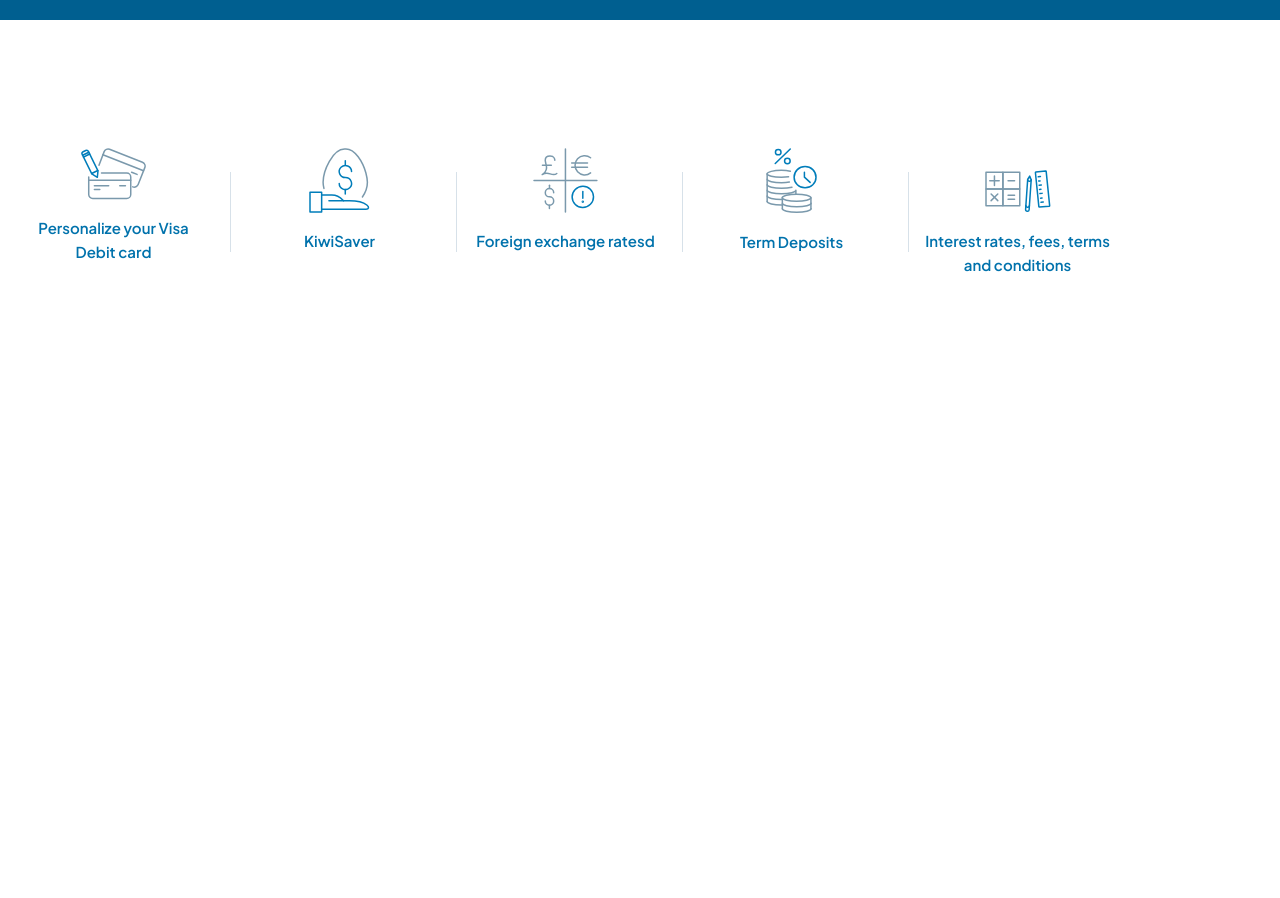
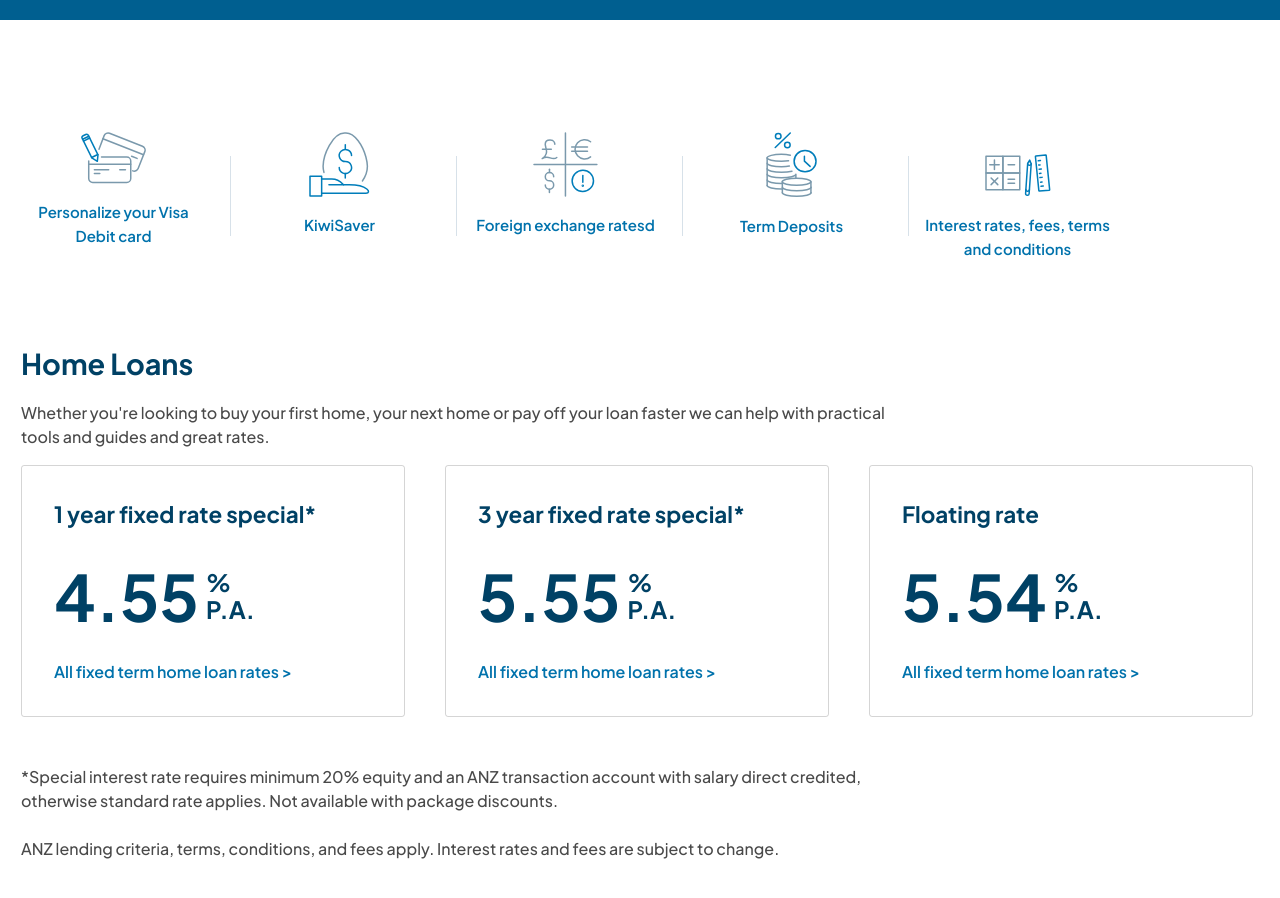
Before and after one commit to TrellixVulnTeam/ANZ_K6K1, a website: page index.html in a window 1280 px wide. Shown: the part 660-1558 px from the top of the page. Before the commit the page ends 1098 px from the top, so only its background shows below. Drawn offline with Linux system fonts and the light colour scheme.

Commit message:
Add home loans section.

```diff
--- a/index.html
+++ b/index.html
@@ -101,7 +101,58 @@
     </section>
 
     <section class="loans">
+        <h2>Home Loans</h2>
+        <p>Whether you're looking to buy your first home, your next home or pay off your loan faster we can help with
+            practical tools and guides and great rates.</p>
+        <div class="rate__wrapper">
+            <div class="rate__container">
+                <h3>1 year fixed rate special*</h3>
+                <div class="rate__compact">
+                    <p>4.55</p>
+                    <div class="rate__compact--percent">
+                        <p>%</p>
+                        <p>P.A.</p>
+                    </div>
+                </div>
+                <a href="#">All fixed term home loan rates ></a>
+            </div>
 
+            <div class="rate__container">
+                <h3>3 year fixed rate special*</h3>
+                <div class="rate__compact">
+                    <p>5.55</p>
+                    <div class="rate__compact--percent">
+                        <p>%</p>
+                        <p>P.A.</p>
+                    </div>
+                </div>
+                <a href="#">All fixed term home loan rates ></a>
+            </div>
+
+            <div class="rate__container">
+                <h3>Floating rate</h3>
+                <div class="rate__compact">
+                    <p>5.54</p>
+                    <div class="rate__compact--percent">
+                        <p>%</p>
+                        <p>P.A.</p>
+                    </div>
+                </div>
+                <a href="#">All fixed term home loan rates ></a>
+            </div>
+        </div>
+
+        <p>*Special interest rate requires minimum 20% equity and an ANZ transaction account with salary direct
+            credited, otherwise standard rate applies. Not available with package discounts.
+            <br>
+            <br>
+            ANZ lending criteria, terms, conditions, and fees apply. Interest rates and fees are subject to change.
+        </p>
+        <div class="moreinfo__wrapper">
+            <div class="moreinfo__container"></div>
+            <div class="moreinfo__container"></div>
+            <div class="moreinfo__container"></div>
+        </div>
     </section>
 
     <footer></footer>
--- a/scss/abstracts/_colours.scss
+++ b/scss/abstracts/_colours.scss
@@ -2,6 +2,7 @@
 $colour-blue: #005f90;
 $colour-lightblue: #3981ba;
 $colour-grey: #494949;
+$colour-grey-opacity: rgba(73, 73, 73, 0.226);
 $colour-offwhite: #eef2f6;
 $colour-white: #ffffff;
 $colour-btn: #0072ac;
--- a/scss/base/_typography.scss
+++ b/scss/base/_typography.scss
@@ -1,5 +1,4 @@
 h1 {
-  font-family: "Plus Jakarta Sans", sans-serif;
   font-weight: 600;
   font-size: 2.5rem;
   color: $colour-darkblue;
@@ -11,3 +10,15 @@
     font-size: 1.875rem;
   }
 }
+
+h2 {
+  font-size: 1.8rem;
+  color: $colour-darkblue;
+  font-weight: 700;
+}
+
+h3 {
+  font-size: 1.4rem;
+  color: $colour-darkblue;
+  font-weight: 700;
+}
--- a/scss/pages/_index.scss
+++ b/scss/pages/_index.scss
@@ -10,7 +10,7 @@
 .landing {
   background-color: $colour-white;
   width: 31.25rem;
-  height: 24.188rem;
+
   padding: 2em;
   border-radius: 8px;
   margin-right: 8em;
@@ -30,12 +30,20 @@
 
 // SECTION - LINK
 .link {
-  padding: 8em 0 8em 0;
+  padding: 7em 0 0 0;
+  max-width: 77.375rem;
+  margin: 0 auto;
 
   .link__wrapper {
     display: flex;
-    width: 77.375rem;
-    margin: 0 auto;
+    flex-wrap: wrap;
+  }
+
+  .link__wrapper a {
+    color: $colour-btn;
+    font-weight: 600;
+    font-size: 0.938rem;
+    text-decoration: none;
   }
 
   .link__container {
@@ -52,13 +60,6 @@
     padding-bottom: 1em;
   }
 
-  .link__wrapper a {
-    color: $colour-btn;
-    font-weight: 600;
-    font-size: 0.938rem;
-    text-decoration: none;
-  }
-
   .link__img--container {
     display: flex;
     justify-content: center;
@@ -73,3 +74,60 @@
 }
 
 // SECTION - LOANS
+.loans {
+  padding: 3em 0 7em 0;
+  width: 77.375rem;
+  margin: 0 auto;
+}
+
+.loans > p {
+  padding: 1em 0 1em 0;
+  font-size: 1rem;
+  font-weight: 500;
+  color: $colour-grey;
+  width: 70%;
+}
+
+.rate__wrapper {
+  display: flex;
+  gap: 2.5em;
+  padding-bottom: 2em;
+}
+
+.rate__container {
+  border: 1px solid $colour-grey-opacity;
+  border-radius: 3px;
+  padding: 2em;
+  width: 24rem;
+}
+
+.rate__container > a {
+  text-decoration: none;
+  font-weight: 600;
+  color: $colour-btn;
+}
+
+.rate__compact {
+  display: flex;
+  padding: 1em 0 1em 0;
+  align-items: center;
+}
+
+.rate__compact > p {
+  font-size: 4rem;
+  color: $colour-darkblue;
+  font-weight: 700;
+}
+
+.rate__compact--percent {
+  font-size: 1.5rem;
+  color: $colour-darkblue;
+  font-weight: 700;
+  line-height: 1.1;
+  padding-left: 0.3em;
+}
+
+.rate__compact--percent {
+  display: flex;
+  flex-direction: column;
+}
```
Also changed, not shown: css/style.css.
